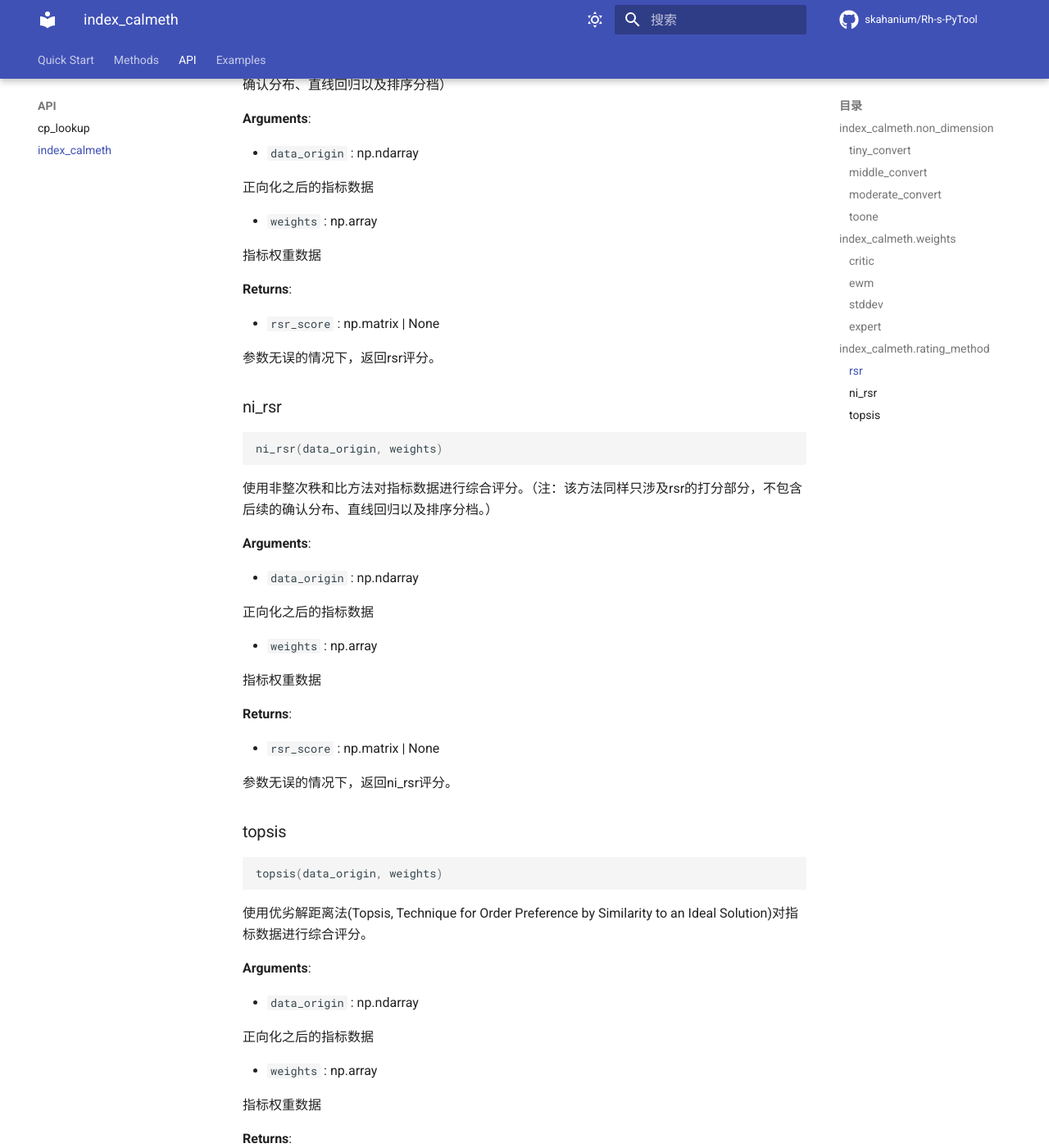
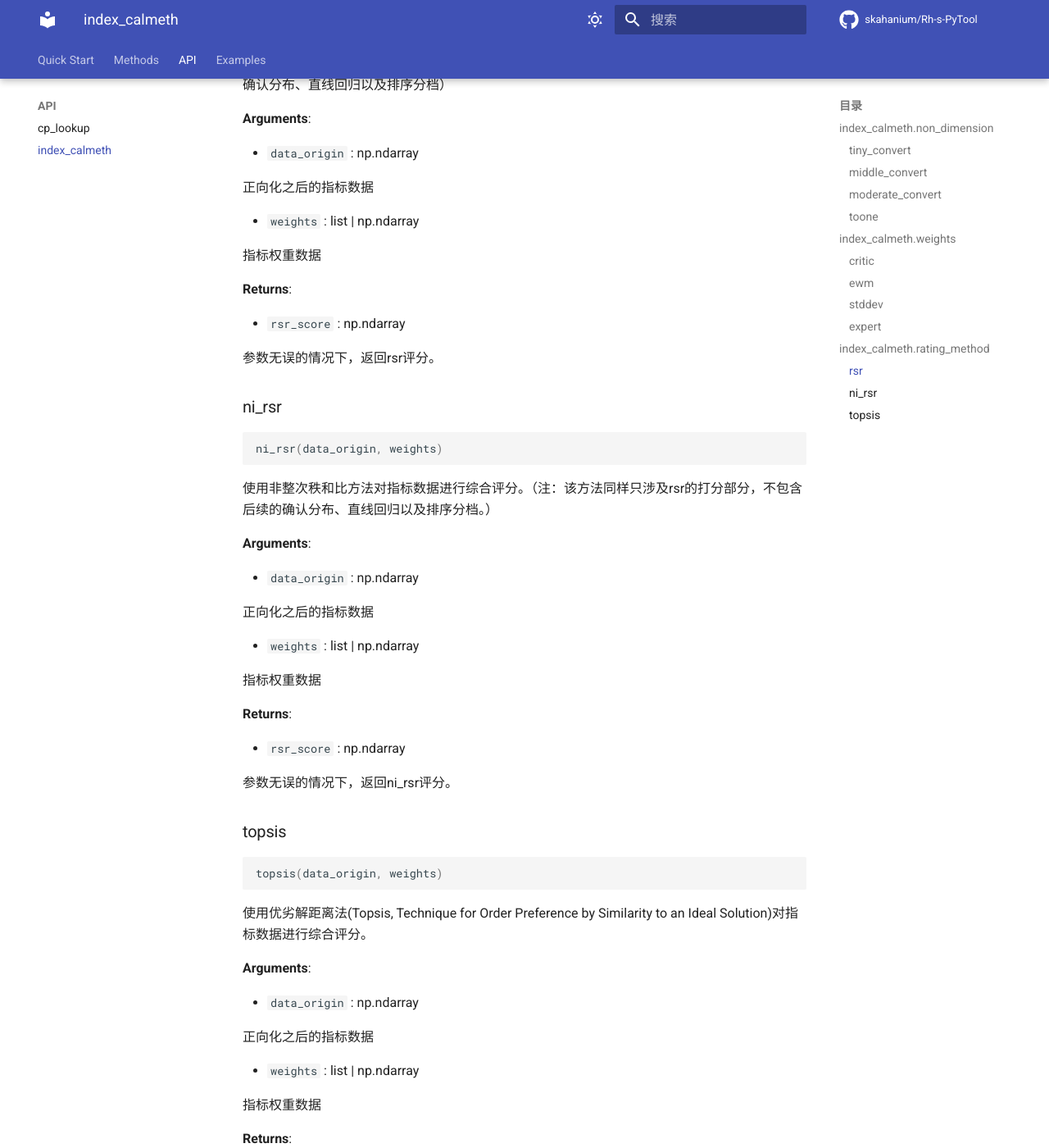
Before and after one commit to skahanium/Rh-s-PyTool, an MkDocs documentation site: the page built from docs/api/index_calmeth.md, in a window 1280 px wide and 1400 px high, scrolled down 4398 px. Shown: the whole window at 82% size. Built offline with MkDocs 1.6.1 and Material for MkDocs 9.7.7, drawn with Linux system fonts in a browser that asks for light colours; comment, search, counter and statistics services are not loaded; the version menu is left out; some of the changed text lies outside the part shown.

Commit message:
文档修订

```diff
--- a/docs/api/index_calmeth.md
+++ b/docs/api/index_calmeth.md
@@ -224,13 +224,13 @@ rsr(data_origin, weights)
 
   正向化之后的指标数据
 
-- `weights` : np.array
+- `weights` : list | np.ndarray
 
   指标权重数据
 
 **Returns**:
 
-- `rsr_score` : np.matrix | None
+- `rsr_score` : np.ndarray
 
   参数无误的情况下，返回rsr评分。
 
@@ -250,13 +250,13 @@ ni_rsr(data_origin, weights)
 
   正向化之后的指标数据
 
-- `weights` : np.array
+- `weights` : list | np.ndarray
 
   指标权重数据
 
 **Returns**:
 
-- `rsr_score` : np.matrix | None
+- `rsr_score` : np.ndarray
 
   参数无误的情况下，返回ni_rsr评分。
 
@@ -274,12 +274,12 @@ topsis(data_origin, weights)
 
   正向化之后的指标数据
 
-- `weights` : np.array
+- `weights` : list | np.ndarray
 
   指标权重数据
 
 **Returns**:
 
-- `topsis_score` : np.matrix | None
+- `topsis_score` : np.ndarray
 
   参数无误的情况下，返回topsis评分。
```
